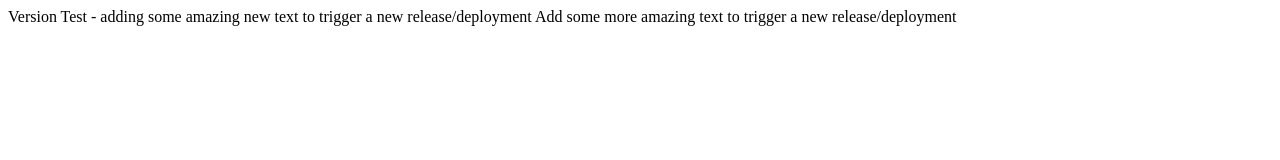
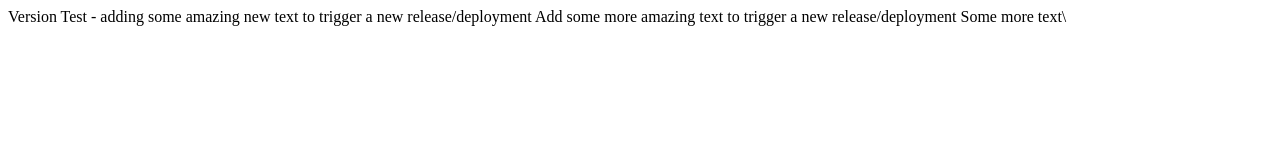
Before and after one commit to dwhiteGUK/version-test, a website: page index.htm in a window 1280 px wide. Drawn offline with Linux system fonts and the light colour scheme.

Commit message:
fix: :bug: Clarify the text on the homepage

```diff
--- a/index.htm
+++ b/index.htm
@@ -8,6 +8,6 @@
   <body>
     Version Test - adding some amazing new text to trigger a new
     release/deployment Add some more amazing text to trigger a new
-    release/deployment
+    release/deployment Some more text\
   </body>
 </html>
```
